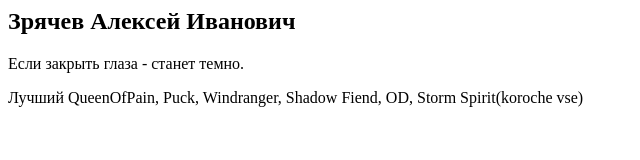
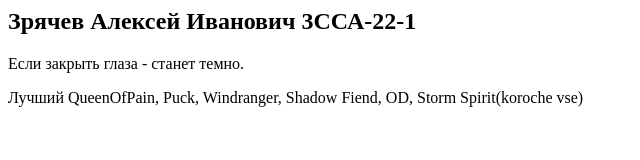
Before and after one commit to synja52/synja52.github.io, a plain HTML site: page index.html in a window 1280 px wide. Shown: the whole page, without its empty margins (0-640 px from the left). Drawn offline with Linux system fonts and the light colour scheme.

Commit message:
Update index.html

```diff
--- a/index.html
+++ b/index.html
@@ -1,5 +1,5 @@
 <section>
-  <h2>Зрячев Алексей Иванович</h2>
+  <h2>Зрячев Алексей Иванович 3ССА-22-1 </h2>
   <p>
     Если закрыть глаза - станет темно.
   </p>
```
